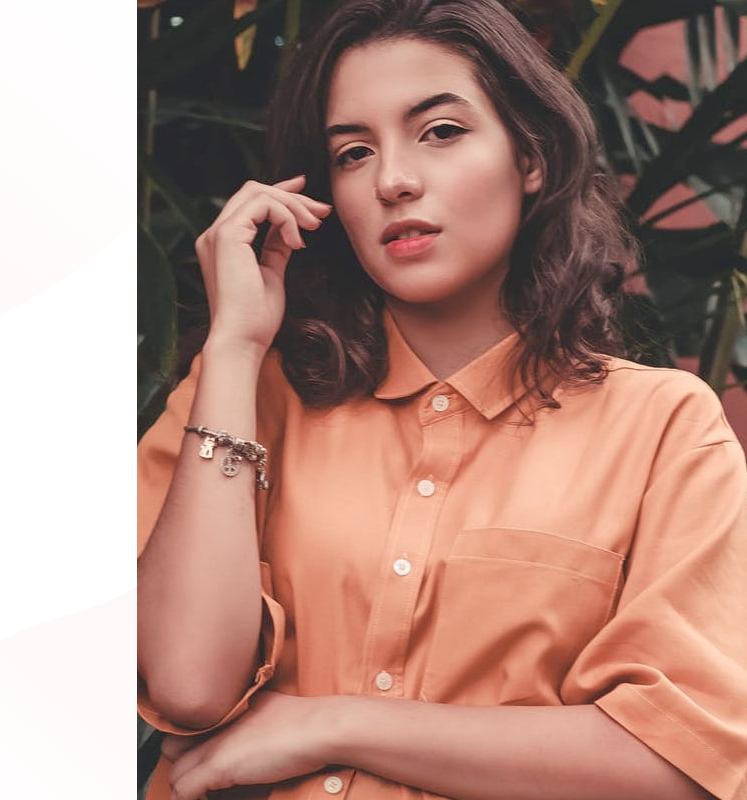
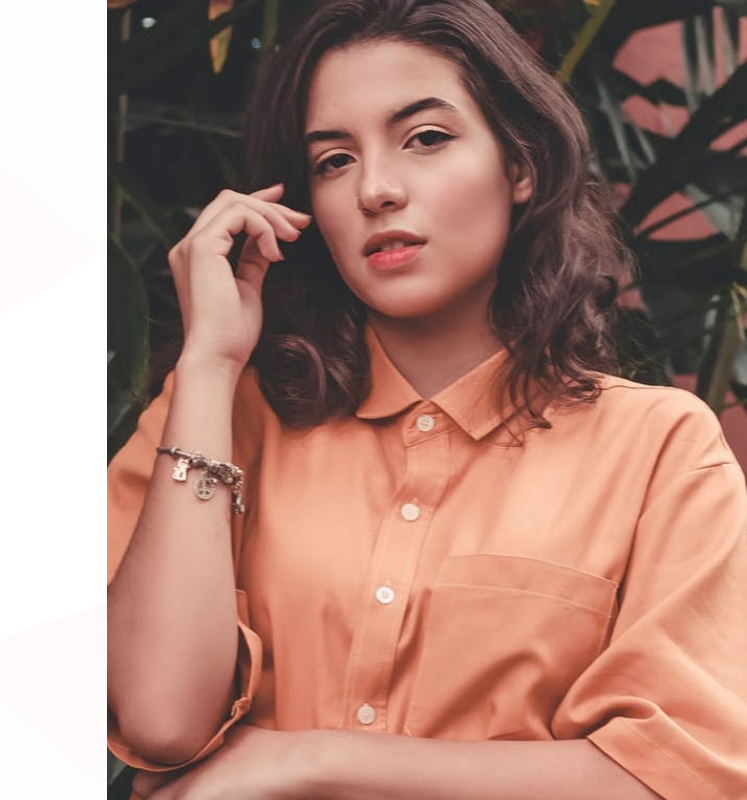
Before and after one commit to khalidna7ari/base-apparel-landing, a plain HTML site: page index.html in a window 1280 px wide. Shown: the full height of the page, 533-1280 px from the left. Drawn offline with Linux system fonts and the light colour scheme.

Commit message:
adding landing page

```diff
--- a/app/scss/_main.scss
+++ b/app/scss/_main.scss
@@ -1,5 +1,5 @@
 .container {
-  min-height: rem(800);
+  min-height: 100vh;
   // max-width: rem(1440);
   background-image: url("/images/bg-pattern-desktop.svg");
   background-size: contain;
@@ -34,7 +34,7 @@
     background-image: url("/images/hero-desktop.jpg");
     background-repeat: no-repeat;
     background-position: top right;
-    background-size: contain;
+    background-size: cover;
     grid-area: hero;
     @include breakpoint-down(other) {
       background-image: url("/images/hero-mobile.jpg");
```
Also changed, not shown: app/scss/style.css, 1 other file.
